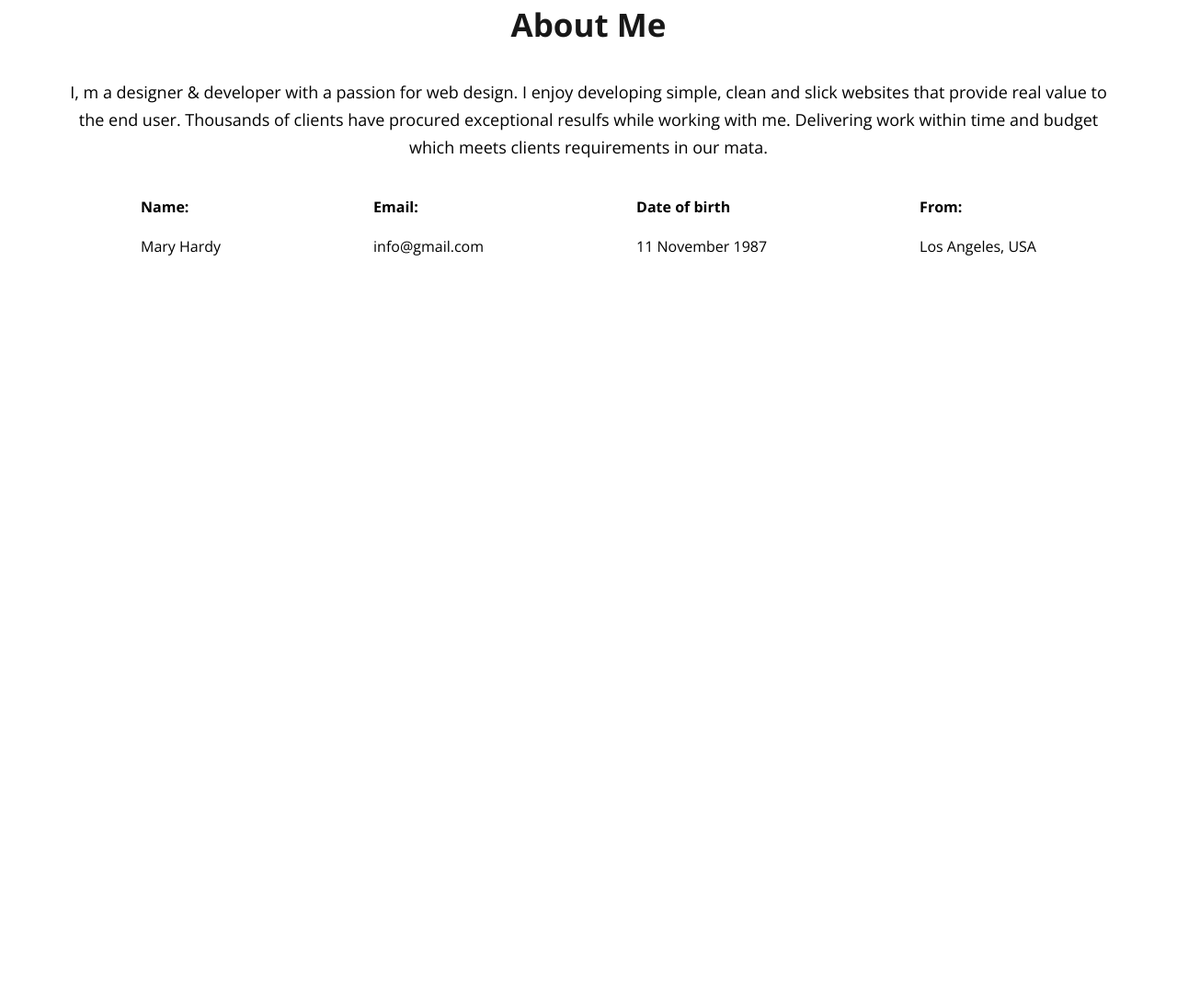
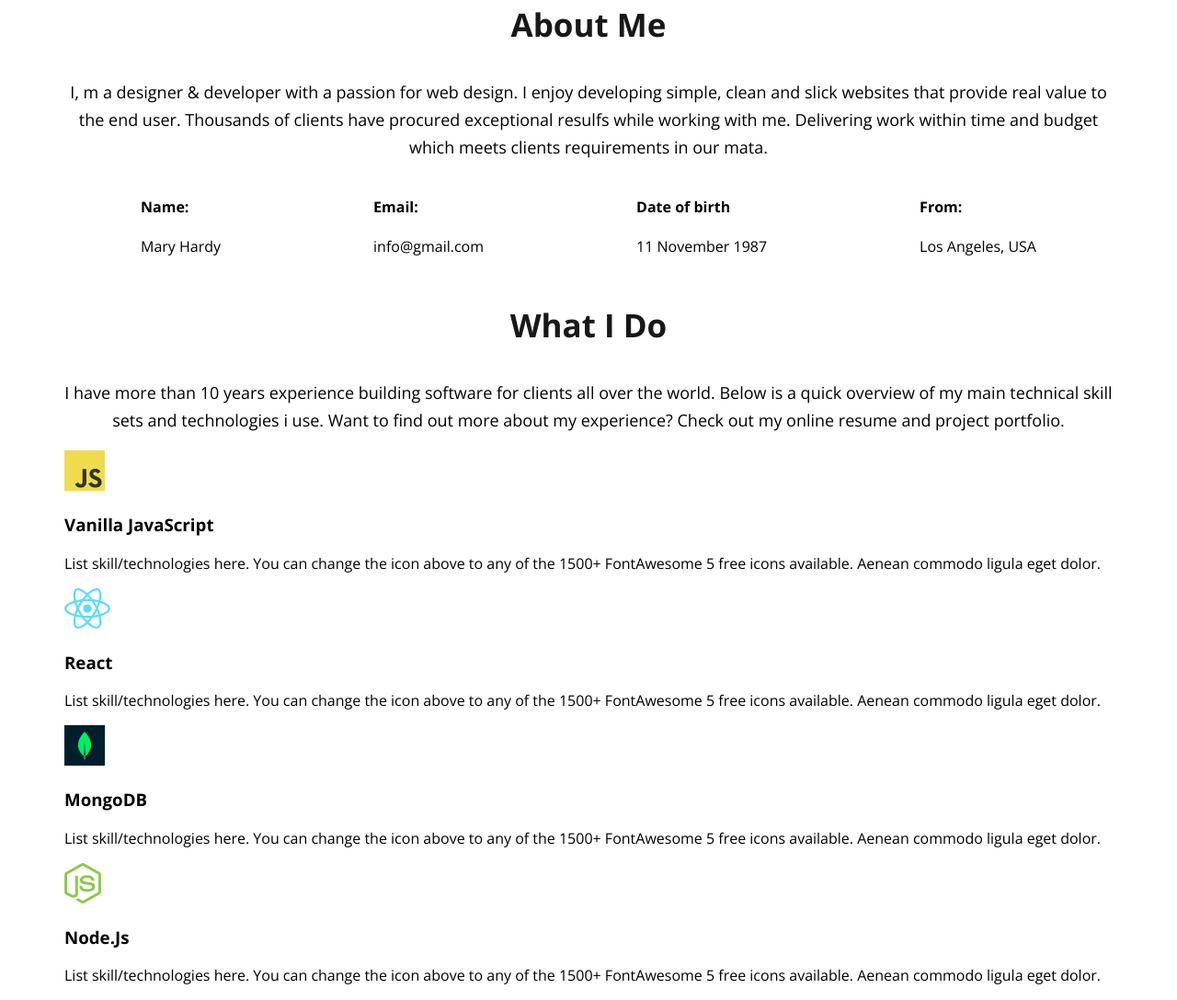
Before and after one commit to zulkarnayeen669/developers-portfolio, a plain HTML site: page index.html in a window 1280 px wide. Shown: the part 878-1966 px from the top of the page at 92% size. Before the commit the page ends 1181 px from the top, so only its background shows below. Drawn offline with nearby package versions, Linux system fonts and the light colour scheme.

Commit message:
added skills

```diff
--- a/Styles/portfolio.css
+++ b/Styles/portfolio.css
@@ -90,3 +90,6 @@ main{max-width: 1140px;margin : 0px auto;
     background: #FFF8F3;
 margin: 130px 0px ;}
 .about-info-container{display: flex;justify-content: space-around;}
+#what-i-do-discription{
+    padding: 30px 150px;
+}
--- a/index.html
+++ b/index.html
@@ -65,6 +65,35 @@
 
             </div>
         </section>
+        <!-- what i do section -->
+        <section>
+            <h3 class="section-title">What I Do</h3>
+            <p id="what-i-do-description" class="section-description">I have more than 10 years experience building software for clients all over the world. Below is a quick overview of my main technical skill sets and technologies i use. Want to find out more about my experience? Check out my online resume and project portfolio.</p>
+
+            <div class="skill-container">
+                <!-- .skill*4>img+h3.skill-title+p.skill-descrption -->
+                <div class="skill">
+                    <img src="images/icons/js.png" alt="">
+                    <h3 class="skill-title">Vanilla JavaScript</h3>
+                    <p class="skill-descrption">List skill/technologies here. You can change the icon above to any of the 1500+ FontAwesome 5 free icons available. Aenean commodo ligula eget dolor.</p>
+                </div>
+                <div class="skill">
+                    <img src="images/icons/react.png" alt="">
+                    <h3 class="skill-title">React</h3>
+                    <p class="skill-descrption">List skill/technologies here. You can change the icon above to any of the 1500+ FontAwesome 5 free icons available. Aenean commodo ligula eget dolor.</p>
+                </div>
+                <div class="skill">
+                    <img src="images/icons/mongo.png" alt="">
+                    <h3 class="skill-title">MongoDB</h3>
+                    <p class="skill-descrption">List skill/technologies here. You can change the icon above to any of the 1500+ FontAwesome 5 free icons available. Aenean commodo ligula eget dolor.</p>
+                </div>
+                <div class="skill">
+                    <img src="images/icons/nodejs.png" alt="">
+                    <h3 class="skill-title">Node.Js</h3>
+                    <p class="skill-descrption">List skill/technologies here. You can change the icon above to any of the 1500+ FontAwesome 5 free icons available. Aenean commodo ligula eget dolor.</p>
+                </div>
+            </div>
+        </section>
 
     </main>
     <footer>
```
